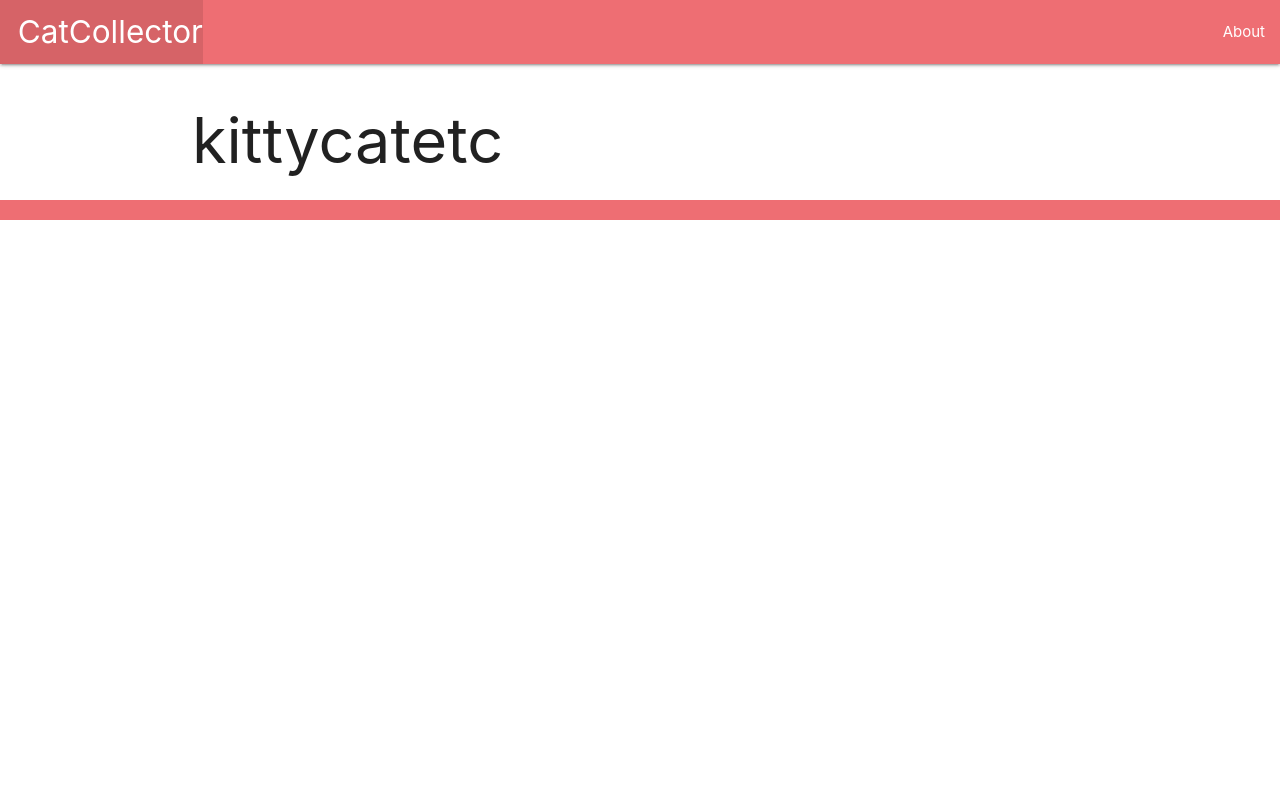
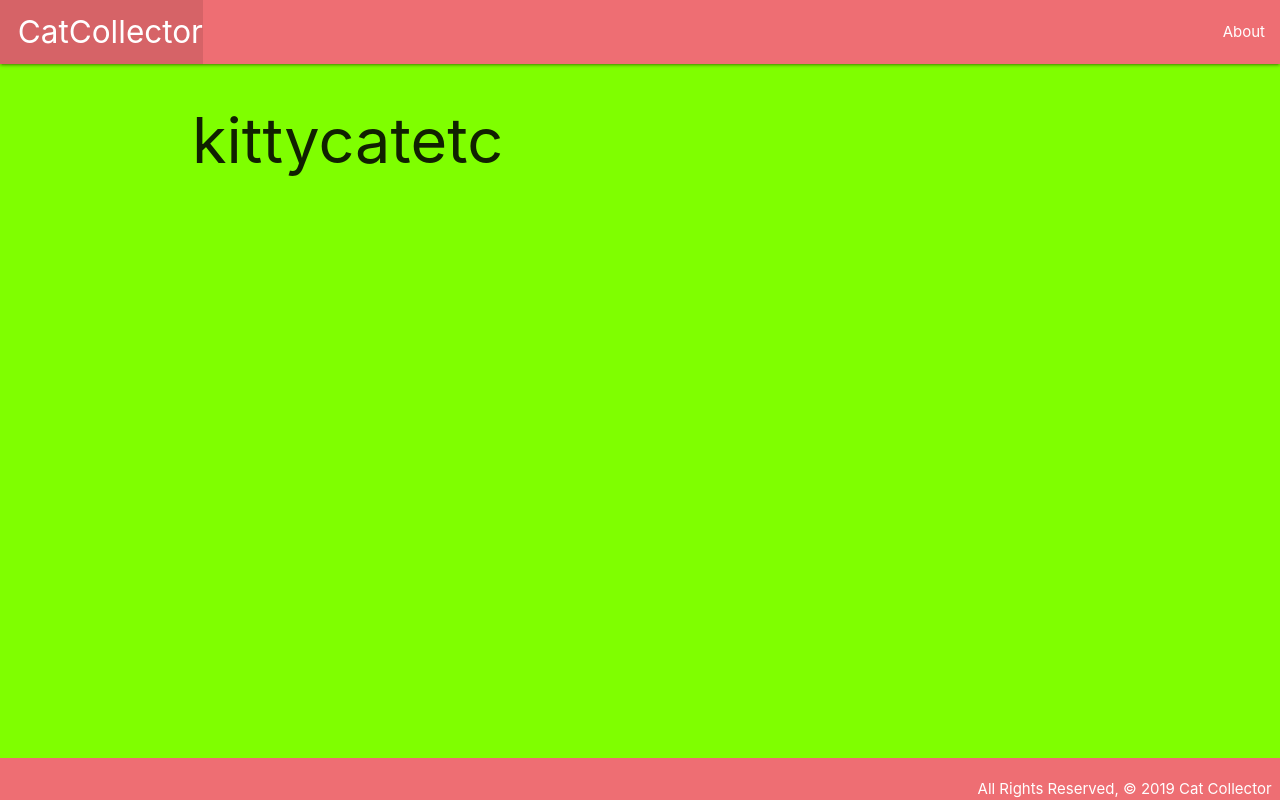
Before and after one commit to dtklumpp/catcollector, a Django app: page / in a window 1280 px wide. Run offline with Django 3.2, Linux system fonts and the light colour scheme.

Commit message:
added static files

```diff
--- /dev/null
+++ b/main_app/static/styles/main.css
@@ -0,0 +1,16 @@
+
+body {
+    display: flex;
+    min-height: 100vh;
+    flex-direction: column;
+    background-color: chartreuse;
+}
+
+main {
+    flex: 1 0 auto;
+}
+
+footer {
+    padding-top: 0;
+    text-align: right;
+}
--- a/main_app/templates/base.html
+++ b/main_app/templates/base.html
@@ -1,3 +1,5 @@
+{% load static %}
+
 <!DOCTYPE html>
 <html lang="en">
 <head>
@@ -6,6 +8,7 @@
   <meta http-equiv="X-UA-Compatible" content="ie=edge">
   <title>Cat Collector</title>
   <link rel="stylesheet" href="https://cdnjs.cloudflare.com/ajax/libs/materialize/1.0.0/css/materialize.min.css">
+  <link rel="stylesheet" href="{% static 'styles/main.css' %}">
 </head>
 <body>
   <header class="navbar-fixed">
```
